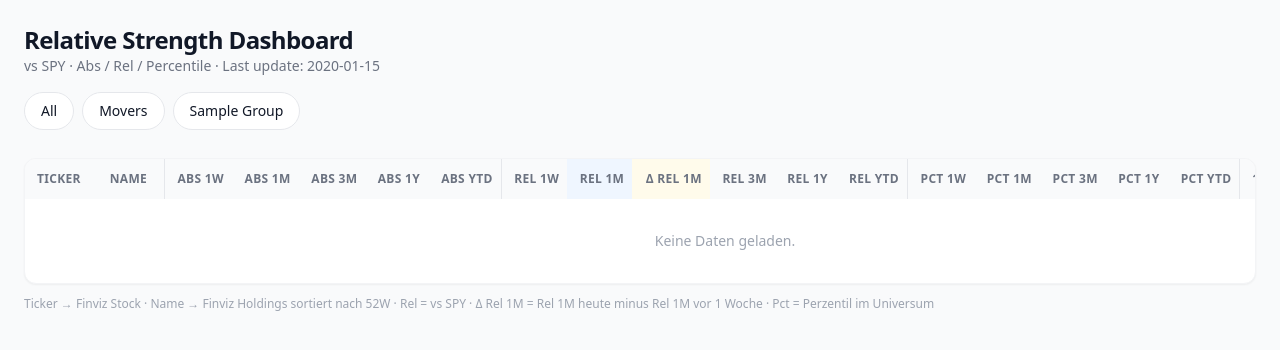
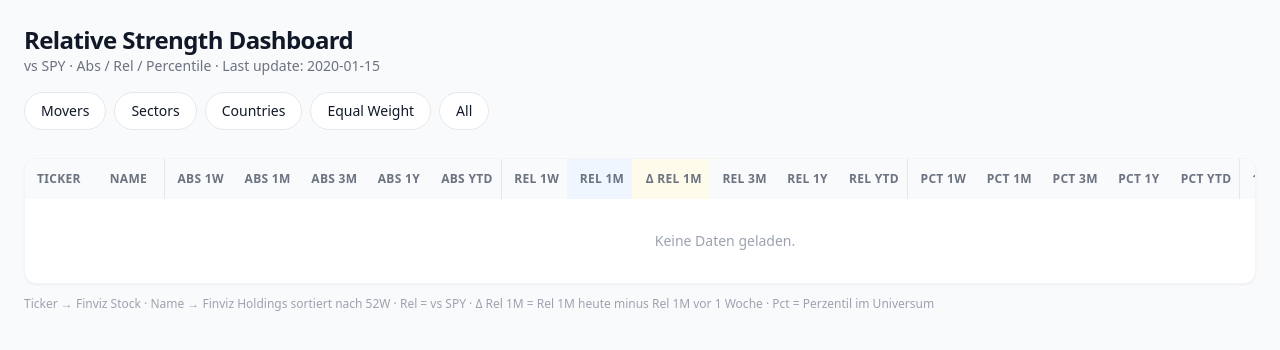
Before and after one commit to joergwillig/market_RS, a FastAPI app: template templates/index.html in a window 1280 px wide. Shown: the top 350 px of the page. Run offline with FastAPI, Linux system fonts and the light colour scheme; the template is opened without the code that fills it: most values are stand-ins (such as "Sample title", 1, 10 or a date in 2020); parts of the project's set-up code (start-up, migrations or seed data) failed here and were passed over; some libraries are stand-ins or nearby versions.

Commit message:
Set tab order to Movers, Sectors, Countries, Equal Weight, All

```diff
--- a/templates/index.html
+++ b/templates/index.html
@@ -9,23 +9,31 @@
 </div>
 
 <div class="flex gap-2 overflow-x-auto pb-3 mb-4">
-    <a href="/?group=all&sort={{ sort }}&dir={{ dir }}"
-       class="px-4 py-2 rounded-full text-sm font-medium whitespace-nowrap
-              {% if active_group == 'all' %}bg-blue-600 text-white{% else %}bg-white border border-gray-200{% endif %}">
-        All
-    </a>
     <a href="/?group=movers"
        class="px-4 py-2 rounded-full text-sm font-medium whitespace-nowrap
               {% if active_group == 'movers' %}bg-blue-600 text-white{% else %}bg-white border border-gray-200{% endif %}">
         Movers
     </a>
-    {% for g in groups %}
-    <a href="/?group={{ g }}&sort={{ sort }}&dir={{ dir }}"
+    <a href="/?group=sectors&sort=rel_1m&dir=desc"
        class="px-4 py-2 rounded-full text-sm font-medium whitespace-nowrap
-              {% if active_group == g %}bg-blue-600 text-white{% else %}bg-white border border-gray-200{% endif %}">
-        {{ g.replace('_', ' ').title() }}
+              {% if active_group == 'sectors' %}bg-blue-600 text-white{% else %}bg-white border border-gray-200{% endif %}">
+        Sectors
     </a>
-    {% endfor %}
+    <a href="/?group=countries&sort=rel_1m&dir=desc"
+       class="px-4 py-2 rounded-full text-sm font-medium whitespace-nowrap
+              {% if active_group == 'countries' %}bg-blue-600 text-white{% else %}bg-white border border-gray-200{% endif %}">
+        Countries
+    </a>
+    <a href="/?group=equal_weight&sort=rel_1m&dir=desc"
+       class="px-4 py-2 rounded-full text-sm font-medium whitespace-nowrap
+              {% if active_group == 'equal_weight' %}bg-blue-600 text-white{% else %}bg-white border border-gray-200{% endif %}">
+        Equal Weight
+    </a>
+    <a href="/?group=all&sort=rel_1m&dir=desc"
+       class="px-4 py-2 rounded-full text-sm font-medium whitespace-nowrap
+              {% if active_group == 'all' %}bg-blue-600 text-white{% else %}bg-white border border-gray-200{% endif %}">
+        All
+    </a>
 </div>
 
 {% macro sort_link(col, label) -%}
```
